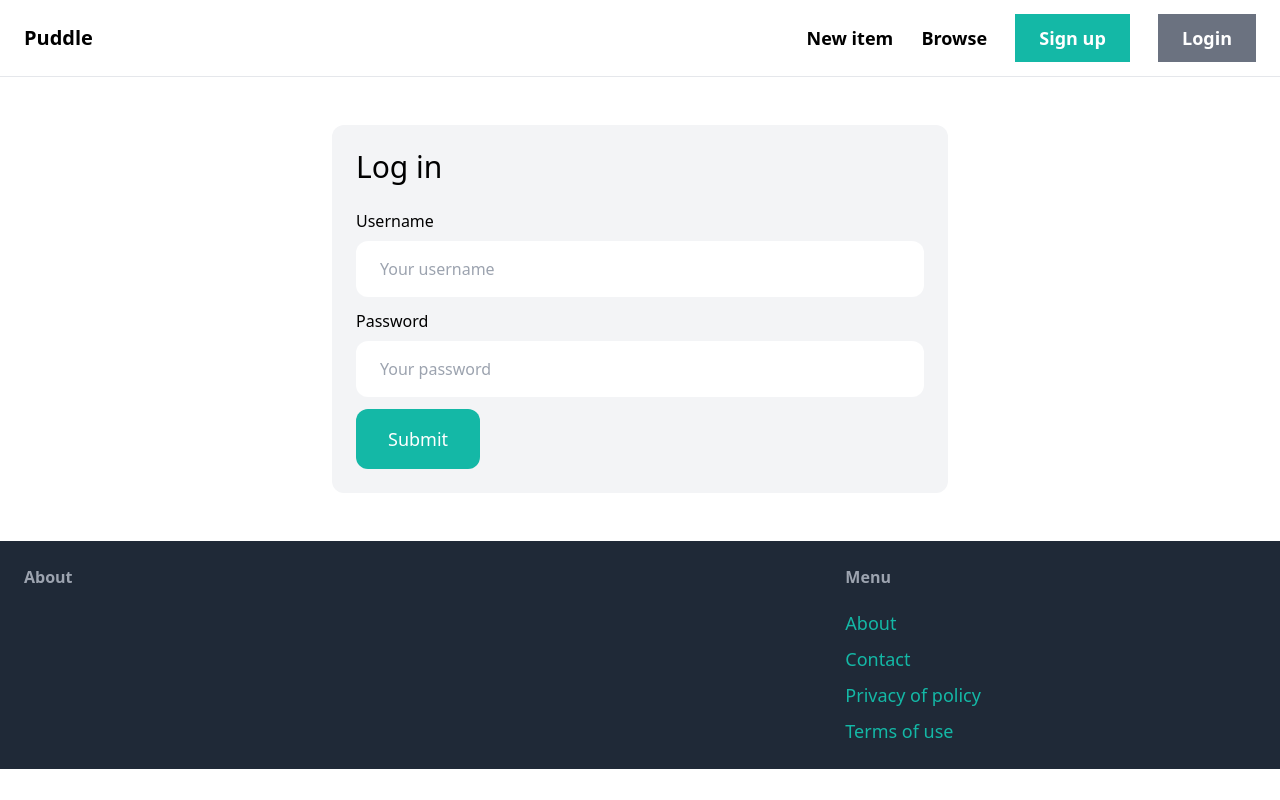
After one commit to mrsambaga/django-marketplace, a Django app: page /login/ in a window 1280 px wide. The commit adds this page. Run offline with Django 4.2, Linux system fonts and the light colour scheme; some libraries are stand-ins or nearby versions.

Commit message:
add sign in & new item page

```diff
--- a/marketplace_project/item/urls.py
+++ b/marketplace_project/item/urls.py
@@ -5,4 +5,5 @@ app_name = 'item'
 
 urlpatterns = [
     path('items/<int:pk>/', views.detail, name='detail'),
+    path('new/', views.new, name="new"),
 ]
--- a/marketplace_project/marketplace_app/forms.py
+++ b/marketplace_project/marketplace_app/forms.py
@@ -1,6 +1,16 @@
 from django import forms
-from django.contrib.auth.forms import UserCreationForm
+from django.contrib.auth.forms import UserCreationForm, AuthenticationForm
 from django.contrib.auth.models import User
+
+class LoginForm(AuthenticationForm):
+    username = forms.CharField(widget=forms.TextInput(attrs={
+        'placeholder': 'Your username',
+        'class': 'w-full py-4 px-6 rounded-xl'
+    }))
+    password = forms.CharField(widget=forms.PasswordInput(attrs={
+        'placeholder': 'Your password',
+        'class': 'w-full py-4 px-6 rounded-xl'
+    }))
 
 class SignupForm(UserCreationForm):
     class Meta:
--- a/marketplace_project/marketplace_app/templates/marketplace_app/base.html
+++ b/marketplace_project/marketplace_app/templates/marketplace_app/base.html
@@ -16,11 +16,16 @@
             <a href="/" class="text-xl font-semibold">Puddle</a>
 
             <div class="space-x-6">
-                <a href="#" class="text-lg font-semibold hover:text-gray-500">New item</a>
+                <a href="{% url 'item:new' %}" class="text-lg font-semibold hover:text-gray-500">New item</a>
                 <a href="#" class="text-lg font-semibold hover:text-gray-500">Browse</a>
 
-                <a href="{% url 'marketplace_app:signup' %}" class="px-6 py-3 text-lg font-semibold bg-teal-500 text-white rounded=xl hover:bg-teal-700">Sign up</a>
-                <a href="#" class="px-6 py-3 text-lg font-semibold bg-gray-500 text-white rounded=xl hover:bg-gray-700">Login</a>
+                {% if request.user.is_authenticated %}
+                    <a href="#" class="px-6 py-3 text-lg font-semibold bg-teal-500 text-white rounded=xl hover:bg-teal-700">Inbox</a>
+                    <a href="#" class="px-6 py-3 text-lg font-semibold bg-gray-500 text-white rounded=xl hover:bg-gray-700">Dashboard</a>
+                {% else %}
+                    <a href="{% url 'marketplace_app:signup' %}" class="px-6 py-3 text-lg font-semibold bg-teal-500 text-white rounded=xl hover:bg-teal-700">Sign up</a>
+                    <a href="{% url 'marketplace_app:login' %}" class="px-6 py-3 text-lg font-semibold bg-gray-500 text-white rounded=xl hover:bg-gray-700">Login</a>
+                {% endif %}
             </div>
         </nav>
 
--- /dev/null
+++ b/marketplace_project/marketplace_app/templates/marketplace_app/login.html
@@ -0,0 +1,36 @@
+{% extends "marketplace_app/base.html" %}
+
+{% block title %}Sign up{% endblock %}
+
+{% block content %}
+
+<div class="w-1/2 my-6 px-6 py-6 mx-auto bg-gray-100 rounded-xl">
+    <h1 class="mb-6 text-3xl">Log in</h1>
+
+    <form method="post" action=".">
+        {% csrf_token %}
+
+        <div class="mb-3">
+            <label class="inline-block mb-2">Username</label><br>
+            {{ form.username }}
+        </div>
+
+        <div class="mb-3">
+            <label class="inline-block mb-2">Password</label><br>
+            {{ form.password }}
+        </div>
+
+        {% if form.errors or form.non_field_errors %}
+            <div class="mb-3 p-6 bg-red-100 rounded-xl">
+                {% for field in form %}
+                    {{ field.errors }}
+                {% endfor %}
+                {{ form.non_field_errors }}
+            </div>
+        {% endif %}
+
+        <button class="py-4 px-8 text-lg bg-teal-500 hover:bg-teal-700 rounded-xl text-white">Submit</button>
+    </form>
+</div>
+
+{% endblock %}
--- a/marketplace_project/marketplace_app/urls.py
+++ b/marketplace_project/marketplace_app/urls.py
@@ -2,7 +2,9 @@ from django.urls import path
 from django.conf import settings
 from django.conf.urls.static import static
 from django.contrib import admin
+from django.contrib.auth import views as auth_views
 from . import views
+from .forms import *
 
 app_name = 'marketplace_app'
 
@@ -10,4 +12,5 @@ urlpatterns = [
     path('', views.index, name="index"),
     path('contact/', views.contact, name="contact"),
     path('signup/', views.signup, name="signup"),
+    path('login/', auth_views.LoginView.as_view(template_name='marketplace_app/login.html', authentication_form=LoginForm), name="login"),
 ] + static(settings.MEDIA_URL, document_root=settings.MEDIA_ROOT)
--- a/marketplace_project/marketplace_project/settings.py
+++ b/marketplace_project/marketplace_project/settings.py
@@ -27,6 +27,9 @@ DEBUG = True
 
 ALLOWED_HOSTS = []
 
+LOGIN_URL = '/login/'
+LOGIN_REDIRECT_URL = '/'
+LOGOUT_REDIRECT_URL = '/'
 
 # Application definition
 
```
Also changed, not shown: marketplace_project/item/forms.py (added, +25 -0 lines), marketplace_project/item/templates/item/form.html (added, +28 -0 lines), marketplace_project/item/views.py (+19 -1 lines), marketplace_project/db.sqlite3, marketplace_project/media/item_images/chair.jpg (added).
